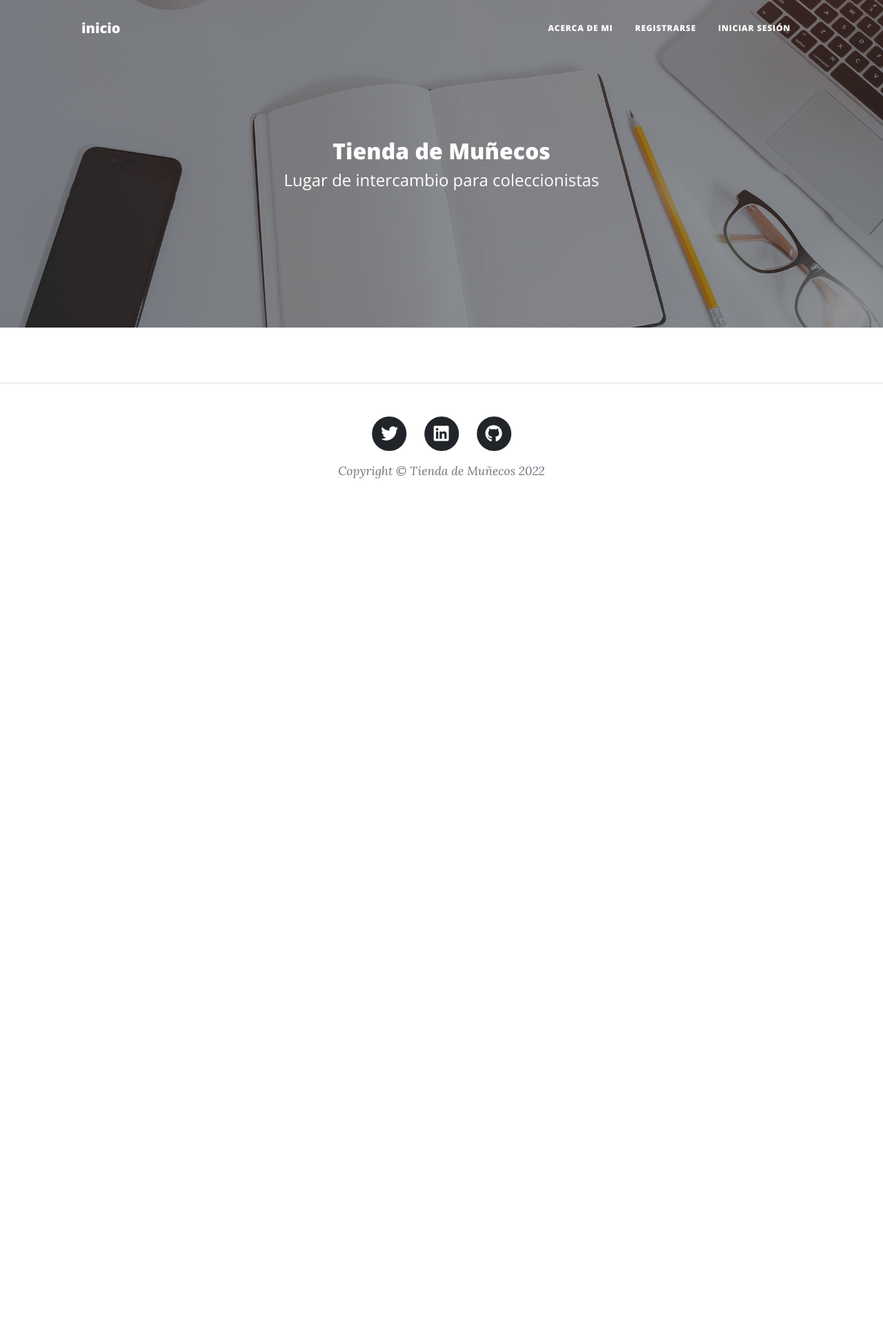
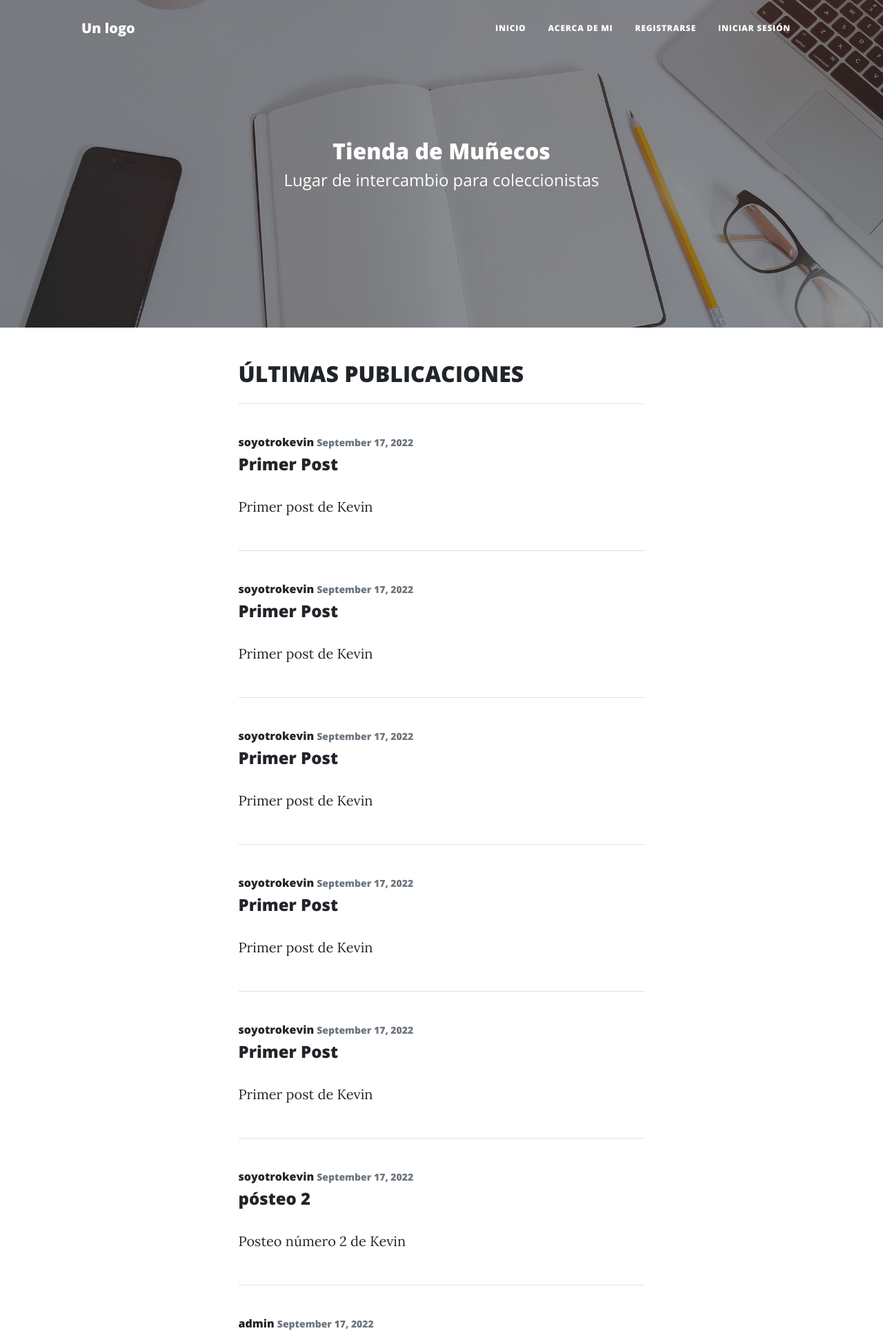
Before and after one commit to soyotrokevin/proyecto-final, a Django app: page /tienda-muniecos/ in a window 1280 px wide. Shown: the top 1933 px of the page at 69% size. Before the commit the page ends 694 px from the top, so only its background shows below. Run offline with Django 4.2, Linux system fonts and the light colour scheme; data comes from the database, SQL or seed files in the repository; both versions use the stored data as it was after the commit; parts of the project's set-up code (start-up, migrations or seed data) failed here and were passed over; some libraries are stand-ins or nearby versions.

Commit message:
Implementación CKeditor

```diff
--- a/AppTienda/models.py
+++ b/AppTienda/models.py
@@ -8,7 +8,7 @@ from ckeditor.fields import RichTextField
 
 class Post(models.Model):
     title = models.CharField(max_length=100)
-    content = RichTextField()
+    content = RichTextField(blank=True, null=True)
     date_posted = models.DateTimeField(default=timezone.now)
     author = models.ForeignKey(User, on_delete=models.CASCADE)
 
--- a/AppTienda/templates/AppTienda/base.html
+++ b/AppTienda/templates/AppTienda/base.html
@@ -25,7 +25,7 @@
         <!-- Navigation-->
         <nav class="navbar navbar-expand-lg navbar-light" id="mainNav">
             <div class="container px-4 px-lg-5">
-                <a class="navbar-brand" href="{% url 'inicio' %}">inicio</a>
+                <a class="navbar-brand" href="{% url 'inicio' %}">Un logo</a>
                 <button class="navbar-toggler" type="button" data-bs-toggle="collapse" data-bs-target="#navbarResponsive" aria-controls="navbarResponsive" aria-expanded="false" aria-label="Toggle navigation">
                     Menu
                     <i class="fas fa-bars"></i>
@@ -35,13 +35,14 @@
 
                         {% if user.is_authenticated %}
 
-                        <li class="nav-item"><a class="nav-link px-lg-3 py-3 py-lg-4" href="{% url 'posteo_nuevo' %}">Nuevo post</a></li>
+                        <li class="nav-item"><a class="nav-link px-lg-3 py-3 py-lg-4" href="{% url 'inicio' %}">Inicio</a></li>
+                        <li class="nav-item"><a class="nav-link px-lg-3 py-3 py-lg-4" href="{% url 'posteo_nuevo' %}">Nueva publicación</a></li>
                         <li class="nav-item"><a class="nav-link px-lg-3 py-3 py-lg-4" href="{% url 'acerca_de' %}">Acerca de mi</a></li>
                         <li class="nav-item"><a class="nav-link px-lg-3 py-3 py-lg-4" href="{% url 'profile' %}">{{ user.username }}</a></li>
                         <li class="nav-item"><a class="nav-link px-lg-3 py-3 py-lg-4" href="{% url 'logout' %}">Cerrar Sesión</a></li>
 
                         {% else %}
-
+                        <li class="nav-item"><a class="nav-link px-lg-3 py-3 py-lg-4" href="{% url 'inicio' %}">Inicio</a></li>
                         <li class="nav-item"><a class="nav-link px-lg-3 py-3 py-lg-4" href="{% url 'acerca_de' %}">Acerca de mi</a></li>
                         <li class="nav-item"><a class="nav-link px-lg-3 py-3 py-lg-4" href="{% url 'register' %}">Registrarse</a></li>
                         <li class="nav-item"><a class="nav-link px-lg-3 py-3 py-lg-4" href="{% url 'login' %}">Iniciar Sesión</a></li>
--- a/AppTienda/templates/AppTienda/home.html
+++ b/AppTienda/templates/AppTienda/home.html
@@ -15,17 +15,44 @@
         </div>
     </div>
 </header>
-
-<!-- Post Content-->
-<article class="mb-4">
 <div class="container px-4 px-lg-5">
     <div class="row gx-4 gx-lg-5 justify-content-center">
         <div class="col-md-10 col-lg-8 col-xl-7">
-                <h1>{{object.title }}</h1>
-                {{ object.content }}
+
+        <h2>ÚLTIMAS PUBLICACIONES</h2>
+
         </div>
     </div>
 </div>
+{% for post in posts %}
+<!-- Post Content-->
+<div class="container px-4 px-lg-5">
+    <div class="row gx-4 gx-lg-5 justify-content-center">
+        <div class="col-md-10 col-lg-8 col-xl-7">
+            <hr>
+            <article class="media content-section">
+                <img class="rounded-circle article-img" src="{{ post.author.profile.image.url }}">
+                <div class="media-body">
+                  <div class="article-metadata">
+                    <h6><a class="mr-2" href="{% url 'user-posts' post.author.username %}">{{ post.author }}</a>
+                    <small class="text-muted">{{ post.date_posted|date:"F d, Y" }}</small></h6>
+                    {% if object.author == user %}
+                    <div>
+                      <a class="btn btn-secondary btn-sm mt-1 mb-1" href="{% url 'post-update' object.id %}">Update</a>
+                      <a class="btn btn-danger btn-sm mt-1 mb-1" href="{% url 'post-delete' object.id %}">Delete</a>
+                    </div>
+                  {% endif %}
+                  </div>
+                  <h4><a class="article-title" href="{% url 'post-detail' post.id %}">{{ post.title }}</a></h4>
+                  <p class="article-content">{{ post.content }}</p>
+                </div>
               </article>
+            </div>
+        </div>
+    </div>
+</div>
+
+
+{% endfor %}
 
 {% endblock contenido_base %}
--- a/AppTienda/templates/AppTienda/post_detail.html
+++ b/AppTienda/templates/AppTienda/post_detail.html
@@ -28,7 +28,7 @@
     <div class="container px-4 px-lg-5">
         <div class="row gx-4 gx-lg-5 justify-content-center">
             <div class="col-md-10 col-lg-8 col-xl-7">
-                {{ object.content }}
+                {{ object.content | safe}}
             </div>
         </div>
     </div>
--- a/AppTienda/urls.py
+++ b/AppTienda/urls.py
@@ -1,7 +1,6 @@
 from django.urls import path
 from AppTienda import views
-from .views import PostCreateView,PostDetailView,UserPostListView
-
+from .views import PostCreateView,PostDetailView,UserPostListView,PostDeleteView,PostUpdateView
 urlpatterns = [
     path('', views.inicio, name = "inicio"),
     path('about/', views.acerca_de, name = "acerca_de"),
@@ -11,5 +10,7 @@ urlpatterns = [
     path('create/', PostCreateView.as_view(), name='posteo_nuevo'),
     path('pages/<int:pk>/', PostDetailView.as_view(), name='post-detail'),
     path('posts/', PostDetailView.as_view(), name='home'),
+    path('post/<int:pk>/update/', PostUpdateView.as_view(), name='post-update'),
+    path('post/<int:pk>/delete/', PostDeleteView.as_view(), name='post-delete'),
 
 ]
--- a/AppTienda/views.py
+++ b/AppTienda/views.py
@@ -4,10 +4,12 @@ from django.contrib.auth.models import User
 from django.views.generic import ListView, DetailView, CreateView, UpdateView, DeleteView
 from .models import Post
 
-from ckeditor.fields import RichTextField
 
 def inicio(request):
-    return render(request, "AppTienda/home.html")
+    context = {
+        'posts': Post.objects.all()
+    }
+    return render(request, "AppTienda/home.html", context)
 
 def acerca_de(request):
     return render(request, "AppTienda/acerca_de_mi.html")
@@ -19,7 +21,6 @@ class PostListView(ListView):
     context_object_name = 'posts'
     ordering = ['-date_posted']
     paginate_by = 2
-
 
 class UserPostListView(ListView):
     model = Post
@@ -35,7 +36,6 @@ class UserPostListView(ListView):
 class PostDetailView(DetailView):
     model = Post
 
-
 class PostCreateView(LoginRequiredMixin, CreateView):
     model = Post
     fields = ['title', 'content']
@@ -43,7 +43,6 @@ class PostCreateView(LoginRequiredMixin, CreateView):
     def form_valid(self, form):
         form.instance.author = self.request.user
         return super().form_valid(form)
-
 
 class PostUpdateView(LoginRequiredMixin, UserPassesTestMixin, UpdateView):
     model = Post
@@ -59,7 +58,6 @@ class PostUpdateView(LoginRequiredMixin, UserPassesTestMixin, UpdateView):
             return True
         return False
 
-
 class PostDeleteView(LoginRequiredMixin, UserPassesTestMixin, DeleteView):
     model = Post
     success_url = '/'
--- a/TiendaMuniecos/settings.py
+++ b/TiendaMuniecos/settings.py
@@ -39,8 +39,9 @@ INSTALLED_APPS = [
     'django.contrib.staticfiles',
     'AppTienda',
     'AppRegistro',
+    'ckeditor',
+    'ckeditor_uploader',
     'captcha',
-    'ckeditor',
 ]
 
 MIDDLEWARE = [
@@ -127,4 +128,6 @@ STATIC_URL = 'static/'
 DEFAULT_AUTO_FIELD = 'django.db.models.BigAutoField'
 
 MEDIA_URL = '/media/'
+MEDIA_ROOT = 'media/'
+
 CKEDITOR_UPLOAD_PATH = 'uploads/'
--- a/TiendaMuniecos/urls.py
+++ b/TiendaMuniecos/urls.py
@@ -13,15 +13,17 @@ Including another URLconf
     1. Import the include() function: from django.urls import include, path
     2. Add a URL to urlpatterns:  path('blog/', include('blog.urls'))
 """
+from ast import pattern
 from django.contrib import admin
 from django.urls import path, include
-
+from django.conf import settings
+from django.conf.urls.static import static
 
 urlpatterns = [
     path('admin/', admin.site.urls),
     path('tienda-muniecos/', include('AppTienda.urls')),
     path('accounts/', include('AppRegistro.urls')),
     path('captcha/',include("captcha.urls")),
+    path('ckeditor/', include ('ckeditor_uploader.urls')),
 
-
-]
+] + static(settings.MEDIA_URL, document_root = settings.MEDIA_ROOT)
```
Also changed, not shown: AppTienda/templates/AppTienda/post_form.html (+20 -11 lines), AppTienda/migrations/0002_alter_post_content.py (added), AppTienda/migrations/0003_alter_post_content.py (added), README.md, db.sqlite3. Lines whose indentation alone changed are shown as unchanged.
